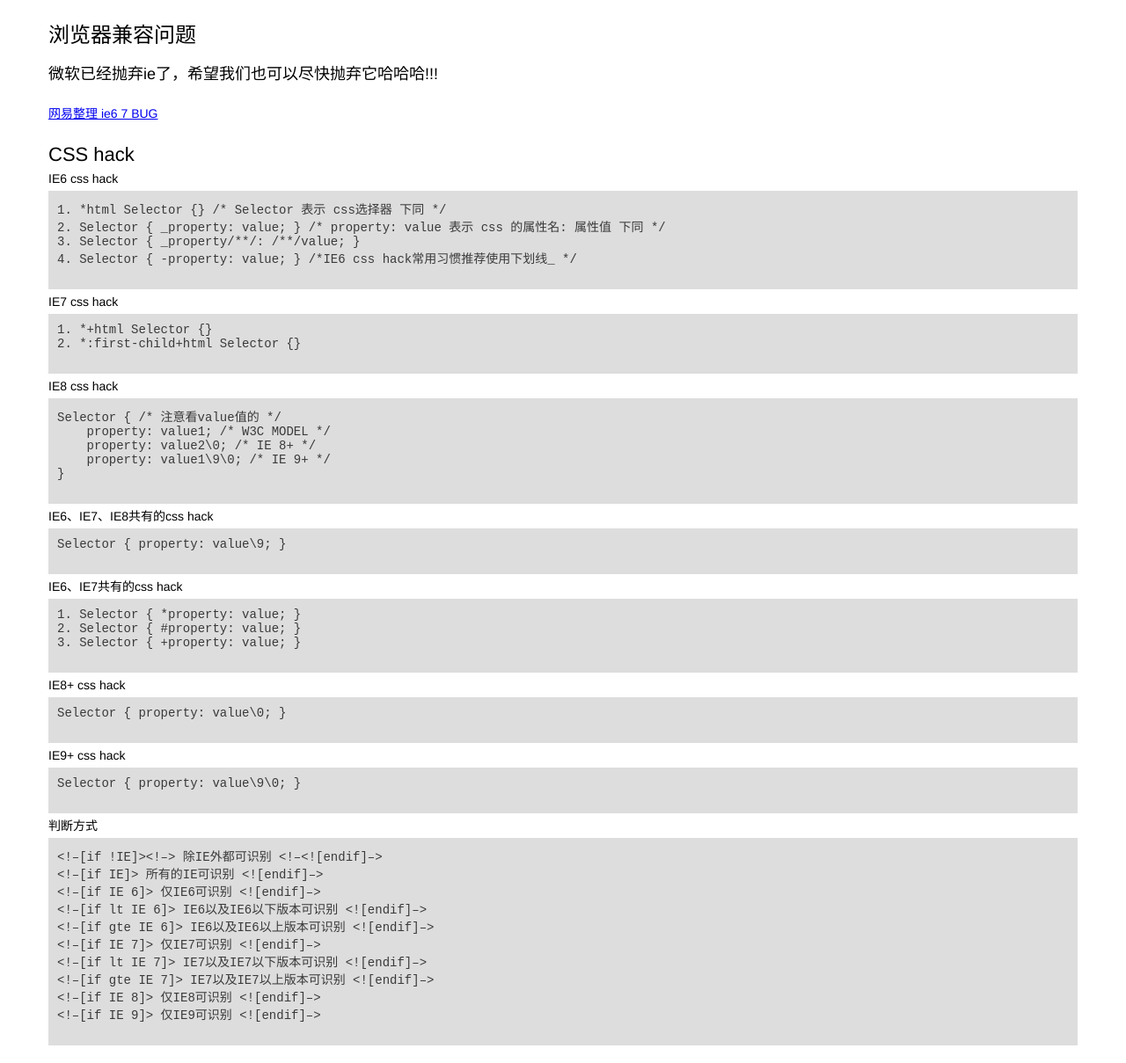
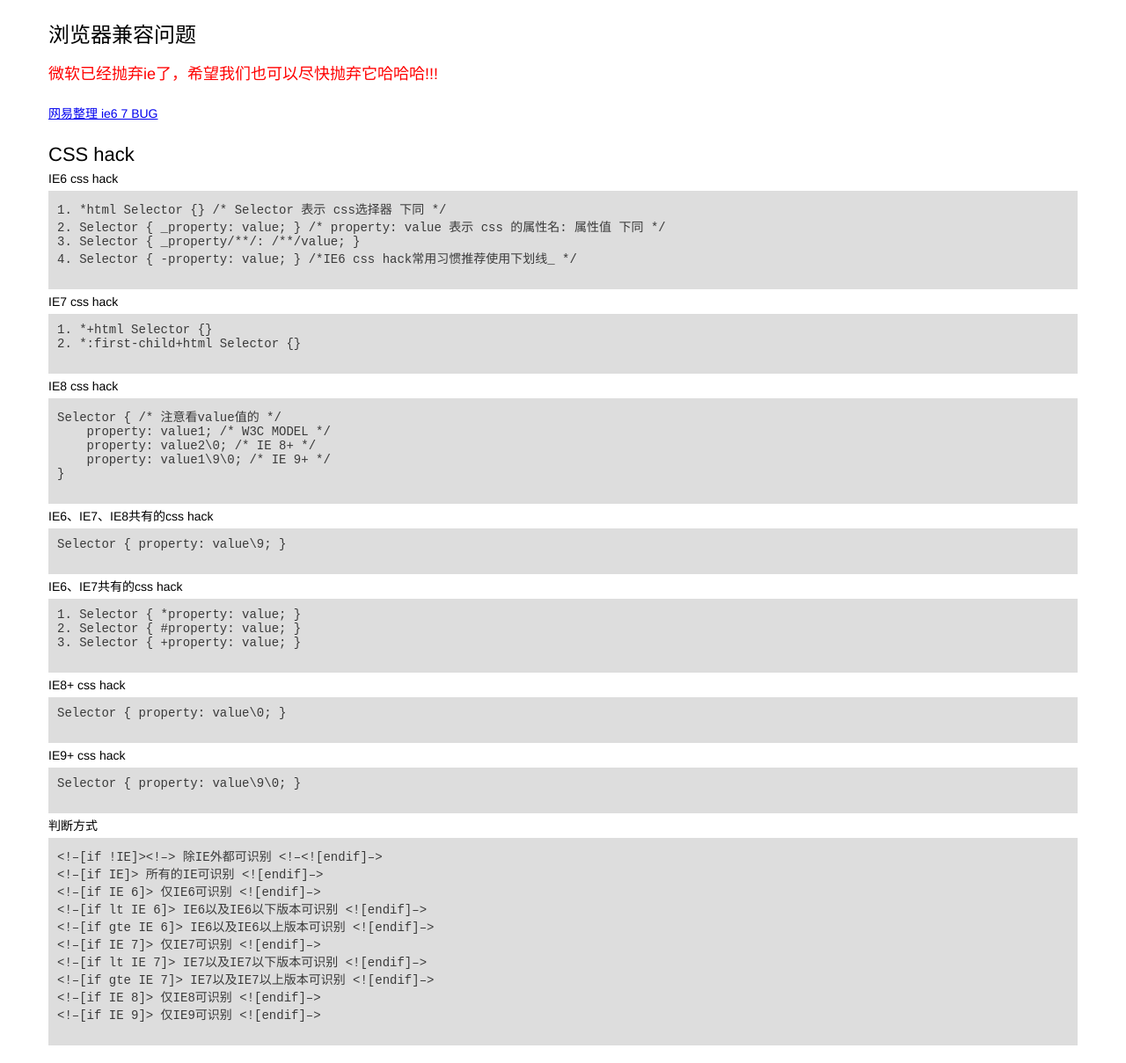
Before and after one commit to luozyiii/blog, a Jekyll site: the page built from _posts/2016-01-14-浏览器兼容问题.md, in a window 1280 px wide. Shown: the whole page at 88% size. Built offline with Jekyll 4.4.1, drawn with Linux system fonts in a browser that asks for light colours.

Commit message:
浏览器兼容

```diff
--- a/_posts/2016-01-14-浏览器兼容问题.md
+++ b/_posts/2016-01-14-浏览器兼容问题.md
@@ -10,7 +10,7 @@
 
 <div class="g-content">
 	<div class="m-list">
-		<h4>微软已经抛弃ie了，希望我们也可以尽快抛弃它哈哈哈!!!</h4>
+		<h4 class="s-red">微软已经抛弃ie了，希望我们也可以尽快抛弃它哈哈哈!!!</h4>
 	</div>
 	<div class="m-list">
 		<p>
```
Also changed, not shown: _posts/2016-01-10-移动web解决方案.md (+1 -1 lines).
